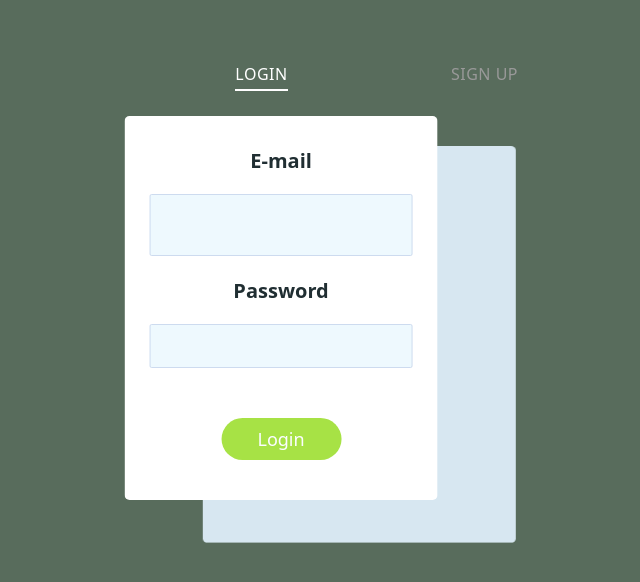
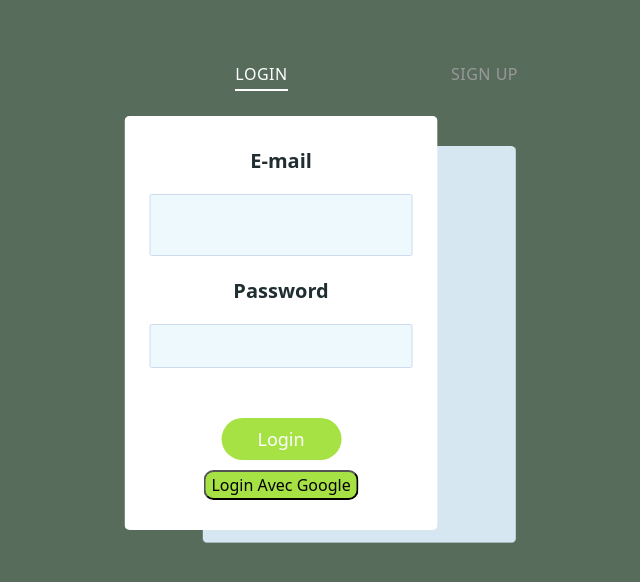
Before and after one commit to GabrielMenezesSilva/cvGenerator, a React (Vite) app: page /login in a window 1280 px wide. Shown: the top 582 px of the page, without its empty margins (321-961 px from the left). Built offline with nearby package versions, Linux system fonts and the light colour scheme.

Commit message:
remove node modules2

```diff
--- a/package.json
+++ b/package.json
@@ -11,6 +11,7 @@
   },
   "dependencies": {
     "bootstrap": "^5.3.3",
+    "firebase": "^10.12.4",
     "html2canvas": "1.4.1",
     "jspdf": "^2.5.1",
     "react": "^18.3.1",
--- a/src/components/formTemplate1.jsx
+++ b/src/components/formTemplate1.jsx
@@ -115,7 +115,7 @@ function formComponent({ person, setPerson }) {
       <form id="cv-form">
         {/**---------------------------------- ABOUT ME----------------------------------*/}
 
-        <h2>ABOUT ME</h2>
+        <h2>About Me</h2>
         <label htmlFor="name">Name:</label>
         <input
           type="text"
--- a/src/components/login/login.css
+++ b/src/components/login/login.css
@@ -279,6 +279,17 @@ body {
   color: #fbfdff;
   background: #a7e245;
   transform: translateX(-30%);
+  text-align: center;
+}
+.btn-google {
+  background: #a7e245;
+  box-shadow: inset 0 0 0 2px #a7e245;
+  border-radius: 10px;
+  font-family: Roboto, -apple-system, "Helvetica Neue", "Segoe UI", Arial,
+}
+.btn-google:hover {
+  background: #fbfdff;
+  box-shadow: inset 0 0 0 2px #a7e245;
 }
 
 .btn-signup {
--- a/src/components/login/login.jsx
+++ b/src/components/login/login.jsx
@@ -1,27 +1,46 @@
-import React, { useState, useEffect } from 'react';
+import React, { useState, useEffect } from "react";
 import "./login.css";
+import { GoogleAuthProvider, signInWithPopup} from "firebase/auth";
+import { auth } from "../../services/firebase";
 
 function Login() {
-  const [activeForm, setActiveForm] = useState('login');
+  const [activeForm, setActiveForm] = useState("login");
 
   useEffect(() => {
-    const switchers = document.querySelectorAll('.switcher');
+    const switchers = document.querySelectorAll(".switcher");
     switchers.forEach((item) => {
-      item.addEventListener('click', (event) => {
-        const formType = event.target.classList.contains('switcher-login') ? 'login' : 'signup';
+      item.addEventListener("click", (event) => {
+        const formType = event.target.classList.contains("switcher-login")
+          ? "login"
+          : "signup";
         setActiveForm(formType);
       });
     });
     return () => {
       switchers.forEach((item) => {
-        item.removeEventListener('click', () => {});
+        item.removeEventListener("click", () => {});
       });
     };
   }, []);
 
+  const [user, setUser] = useState(null);
+
+  function handleGoogleSignIn() {
+    const provider = new GoogleAuthProvider();
+    signInWithPopup(auth, provider)
+      .then((result) => {
+        setUser(result.user);
+        console.log(result.user);
+      })
+      .catch((error) => {
+        console.error(error);
+      });
+  }
   return (
     <div className="forms">
-      <div className={`form-wrapper ${activeForm === 'login' ? 'is-active' : ''}`}>
+      <div
+        className={`form-wrapper ${activeForm === "login" ? "is-active" : ""}`}
+      >
         <button type="button" className="switcher switcher-login">
           Login
           <span className="underline">cvGenerator</span>
@@ -41,9 +60,18 @@ function Login() {
           <button type="submit" className="btn-login">
             Login
           </button>
+          <button
+            type="button"
+            className="btn-google"
+            onClick={handleGoogleSignIn}
+          >
+            Login Avec Google
+          </button>
         </form>
       </div>
-      <div className={`form-wrapper ${activeForm === 'signup' ? 'is-active' : ''}`}>
+      <div
+        className={`form-wrapper ${activeForm === "signup" ? "is-active" : ""}`}
+      >
         <button type="button" className="switcher switcher-signup">
           Sign Up
           <span className="underline"></span>
--- /dev/null
+++ b/src/services/firebase.js
@@ -0,0 +1,18 @@
+import { initializeApp } from "firebase/app";
+import { getAuth } from "firebase/auth";
+// TODO: Add SDKs for Firebase products that you want to use
+// https://firebase.google.com/docs/web/setup#available-libraries
+
+// Your web app's Firebase configuration
+const firebaseConfig = {
+  apiKey: "AIzaSyCtkX4Xli1VBzKhqAY8ILpd3UskVJ2APSM",
+  authDomain: "cvgenerator-fda00.firebaseapp.com",
+  projectId: "cvgenerator-fda00",
+  storageBucket: "cvgenerator-fda00.appspot.com",
+  messagingSenderId: "115325706739",
+  appId: "1:115325706739:web:2fbf85fa82c632f7b3f286",
+};
+
+// Initialize Firebase
+const app = initializeApp(firebaseConfig);
+export const auth = getAuth(app);
```
Also changed, not shown: 1 other file (tests, documents, lock files or other folders).
